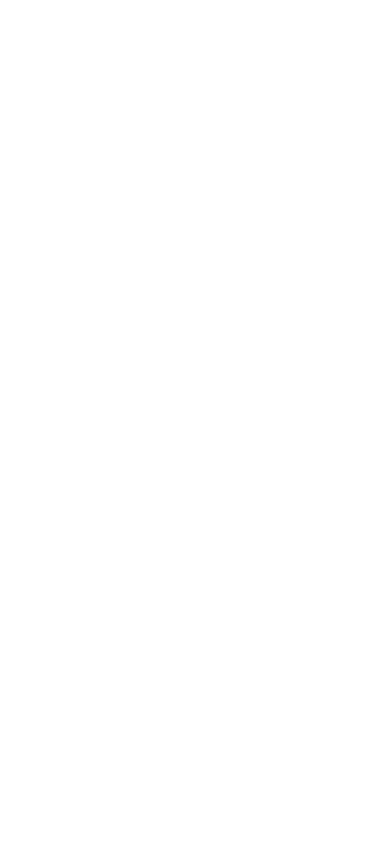
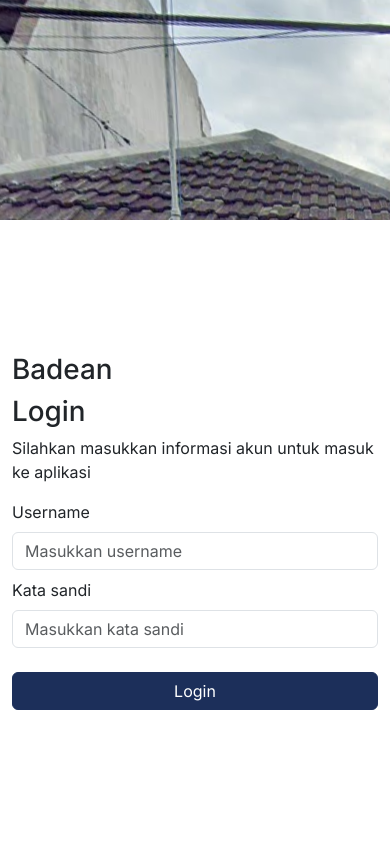
Before and after one commit to Tech-Evolution-Nexus/SISURAT, a PHP site: page /login in a window 390 px wide. Before the commit the page is empty. Run offline with PHP 8.4, Linux system fonts and the light colour scheme; some libraries are stand-ins or nearby versions.

Commit message:
add login page

```diff
--- a/route/route.php
+++ b/route/route.php
@@ -1 +1,11 @@
 <?php
+
+use controllers\AuthController;
+use services\Route;
+
+Route::addRoute("GET", "/login", function () {
+    return view("auth/login");
+});
+
+
+Route::run();
--- /dev/null
+++ b/view/auth/login.php
@@ -0,0 +1,47 @@
+<!DOCTYPE html>
+<html lang="en">
+
+<head>
+    <meta charset="UTF-8">
+    <meta name="viewport" content="width=device-width, initial-scale=1.0">
+    <title>LOGIN </title>
+    <link href="<?= assets("css/main.css") ?>" rel="stylesheet">
+    <link rel="preconnect" href="https://fonts.googleapis.com">
+    <link rel="preconnect" href="https://fonts.gstatic.com" crossorigin>
+    <link href="https://fonts.googleapis.com/css2?family=Inter:ital,opsz,wght@0,14..32,100..900;1,14..32,100..900&display=swap" rel="stylesheet">
+    <link rel="stylesheet" href="https://cdnjs.cloudflare.com/ajax/libs/font-awesome/6.6.0/css/all.min.css" integrity="sha512-Kc323vGBEqzTmouAECnVceyQqyqdsSiqLQISBL29aUW4U/M7pSPA/gEUZQqv1cwx4OnYxTxve5UMg5GT6L4JJg==" crossorigin="anonymous" referrerpolicy="no-referrer" />
+    <link rel="stylesheet" href="<?= assets("style.css") ?>">
+    <style>
+        * {
+            box-sizing: border-box;
+        }
+    </style>
+</head>
+
+<body>
+    <div class="row " style="height: 100vh;">
+        <div class="col-md-8" style="background-image: url(<?= assets('assets/bg-desa.png') ?>);">
+
+        </div>
+        <div class="col-md-4 p-0">
+            <div class="bg-white p-4 d-flex flex-column items-center justify-content-center h-100">
+                <h1>Badean</h1>
+                <h1>Login</h1>
+                <p>Silahkan masukkan informasi akun untuk masuk ke aplikasi</p>
+                <form action="" method="post">
+                    <div class="form-group mb-2">
+                        <label for="" class="mb-2">Username</label>
+                        <input type="text" class="form-control" placeholder="Masukkan username" name="" id="">
+                    </div>
+                    <div class="form-group mb-4">
+                        <label for="" class="mb-2">Kata sandi</label>
+                        <input type="text" class="form-control" placeholder="Masukkan kata sandi" name="" id="">
+                    </div>
+                    <button class="btn btn-primary w-100" type="submit">Login</button>
+                </form>
+            </div>
+        </div>
+    </div>
+</body>
+
+</html>
```
Also changed, not shown: controllers/AuthController.php (added, +13 -0 lines), public/assets/bg-desa.png (added).
